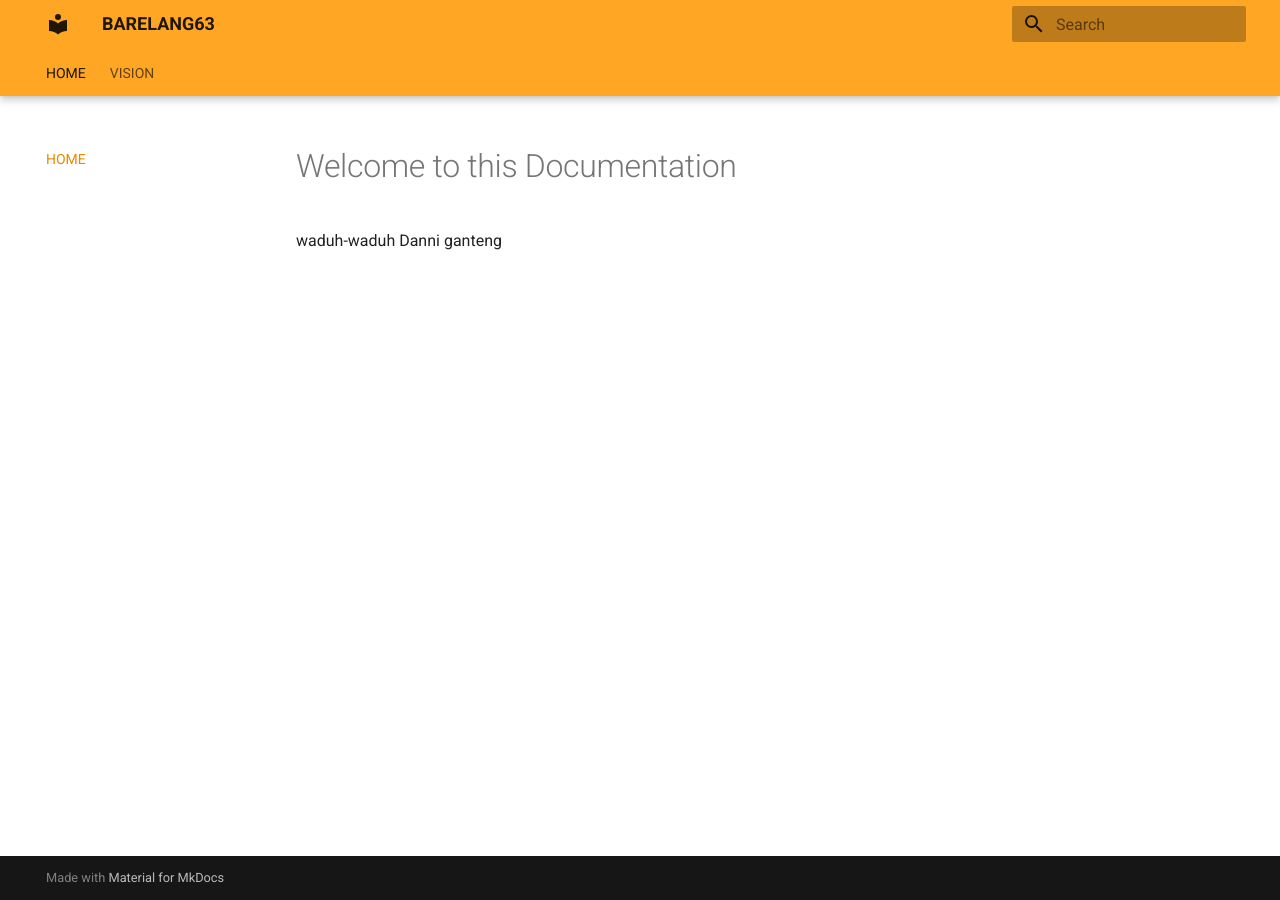
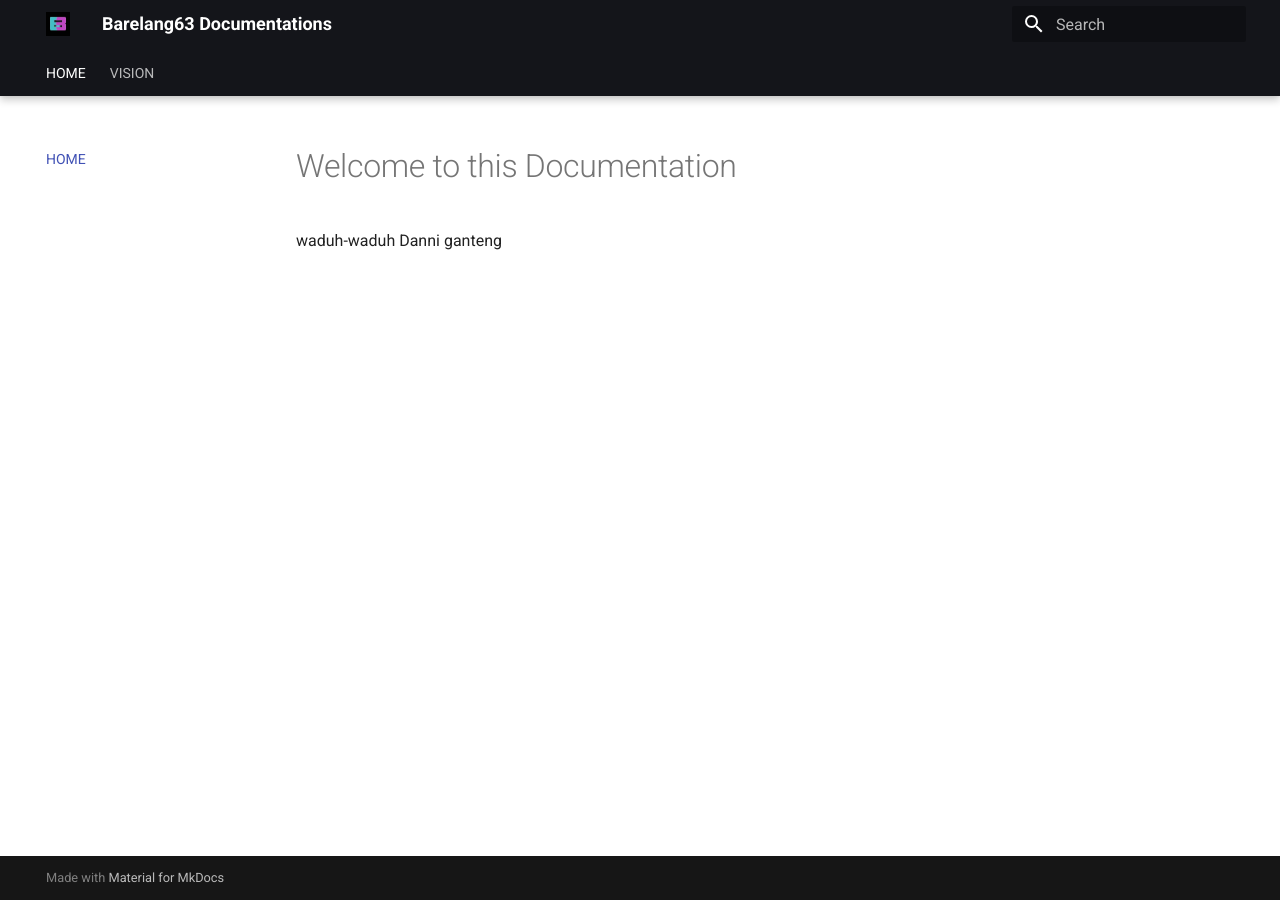
Before and after one commit to Barelang63-BRAIL/Barelang63-Dokumentasi, an MkDocs documentation site: the page built from docs/index.md, in a window 1280 px wide. Built offline with MkDocs 1.6.1 and Material for MkDocs 9.7.7, drawn with Linux system fonts in a browser that asks for light colours.

Commit message:
logo commit

```diff
--- a/mkdocs.yml
+++ b/mkdocs.yml
@@ -1,4 +1,4 @@
-site_name: BARELANG63
+site_name: Barelang63 Documentations
 site_url: https://mydomain.org/mysite
 theme:
   name: material
@@ -18,10 +18,9 @@ theme:
   - search.share
 
   palette:
-    primary: orange
+    primary: black
 
-
-
+  logo: assets/logo.png
 
 plugins:
   - search
```
Also changed, not shown: docs/assets/logo.png (added), docs/assets/logon.png (added).
